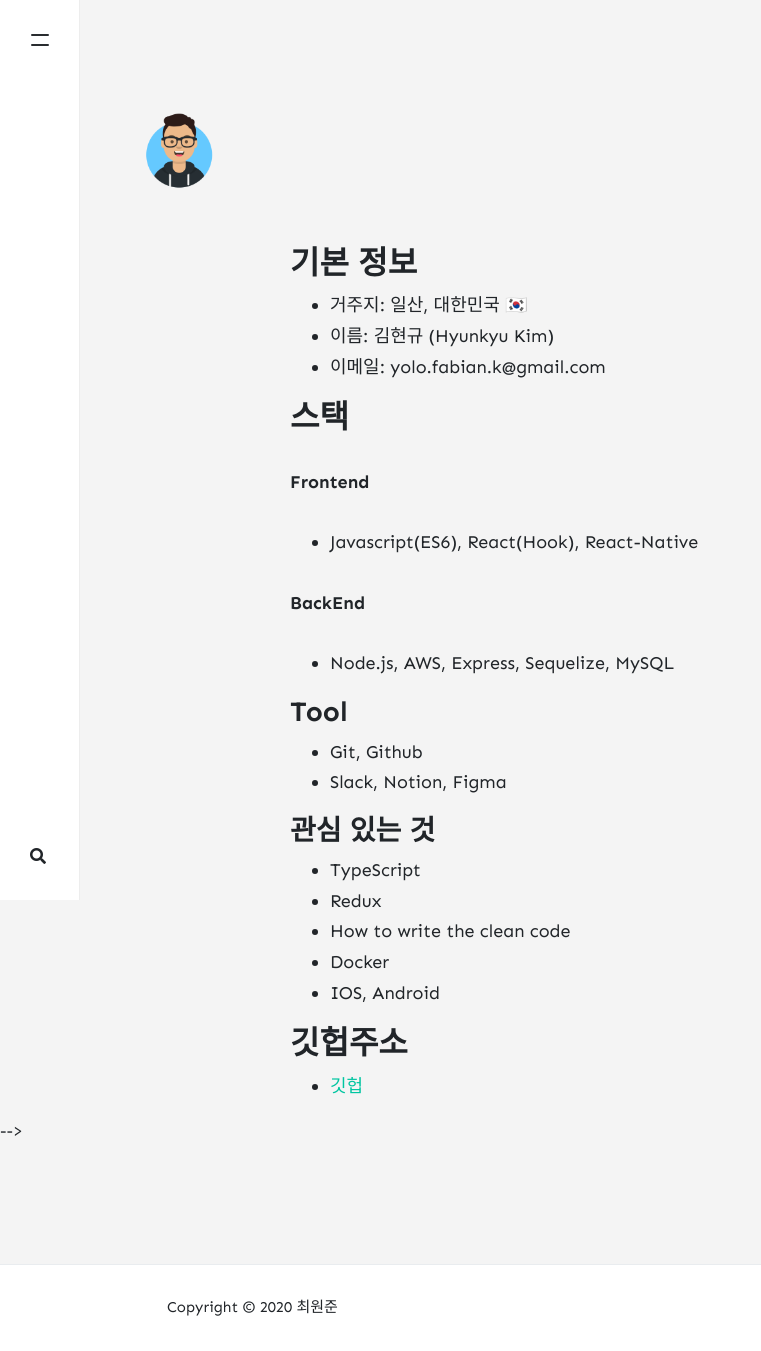
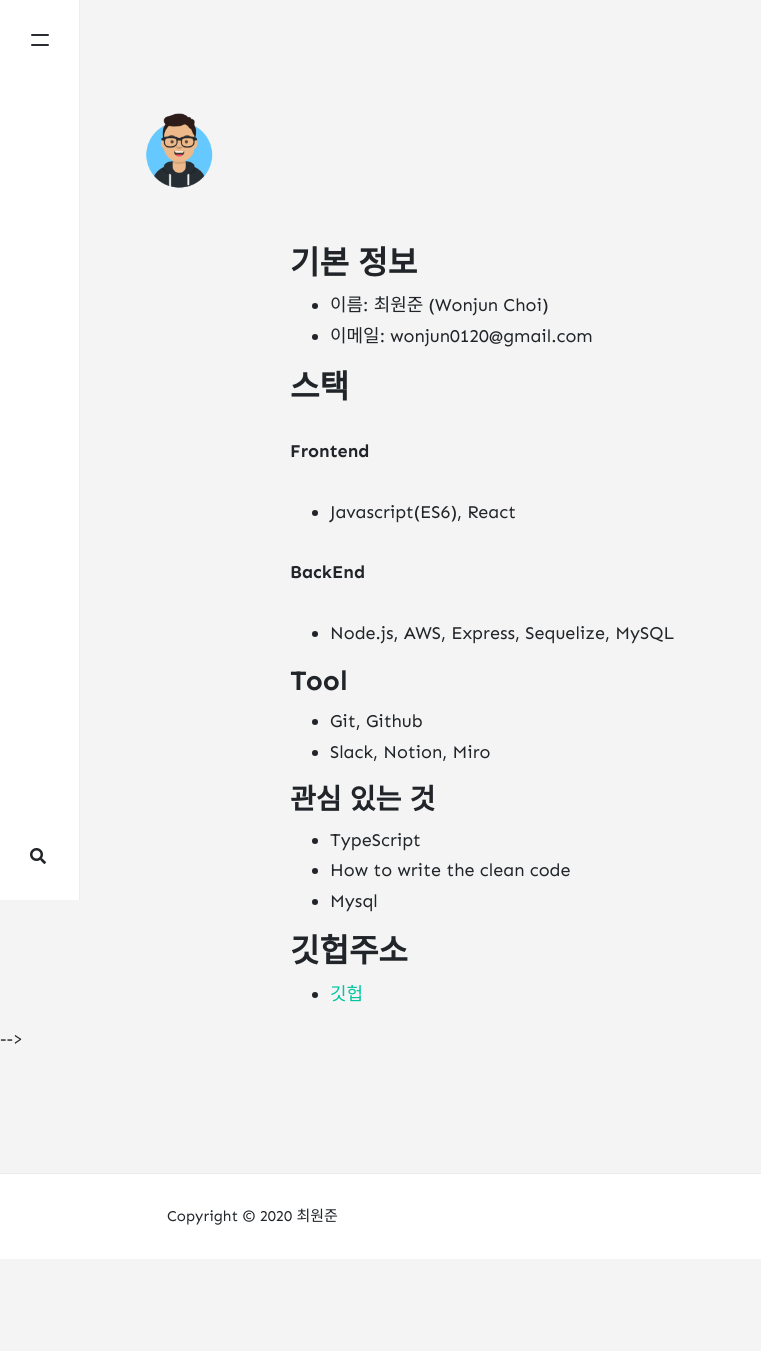
Before and after one commit to wonjun0120/wonjun0120.github.io, a Jekyll site: the page built from _pages/about.md, in a window 1280 px wide. Shown: the whole page, without its empty margins (0-761 px from the left). Built offline with Jekyll 4.4.1, drawn with Linux system fonts in a browser that asks for light colours; nearby versions of some CDN libraries; comment, search, counter and statistics services are not loaded; after the commit the page ends 1259 px from its top, so only the background shows below that.

Commit message:
:arrow_up: update

```diff
--- a/_pages/about.md
+++ b/_pages/about.md
@@ -9,15 +9,14 @@ imageshadow: true
 
 ## 기본 정보
 
-- 거주지: 일산, 대한민국 🇰🇷
-- 이름: 김현규 (Hyunkyu Kim)
-- 이메일: yolo.fabian.k@gmail.com
+- 이름: 최원준 (Wonjun Choi)
+- 이메일: wonjun0120@gmail.com
 
 ## 스택
 
 **Frontend**
 
-- Javascript(ES6), React(Hook), React-Native
+- Javascript(ES6), React
 
 **BackEnd**
 
@@ -26,16 +25,15 @@ imageshadow: true
 ### Tool
 
 - Git, Github
-- Slack, Notion, Figma
+- Slack, Notion, Miro
 
 ### 관심 있는 것
 
 - TypeScript
-- Redux
 - How to write the clean code
-- Docker
-- IOS, Android
+- Mysql
+
 
 ## 깃헙주소
 
-- [깃헙](https://github.com/codeFabian)
+- [깃헙](https://github.com/wonjun0120)
```
